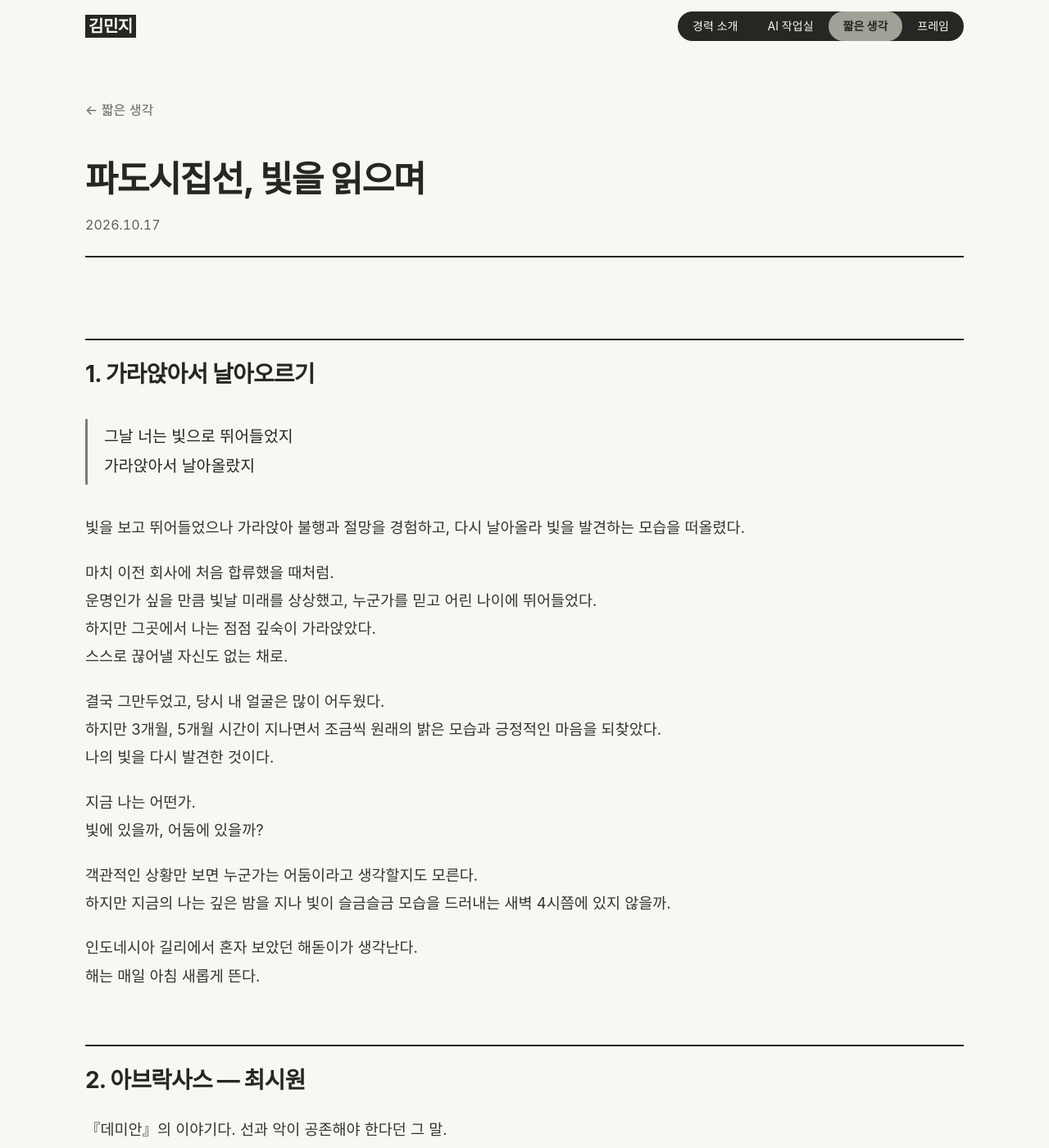
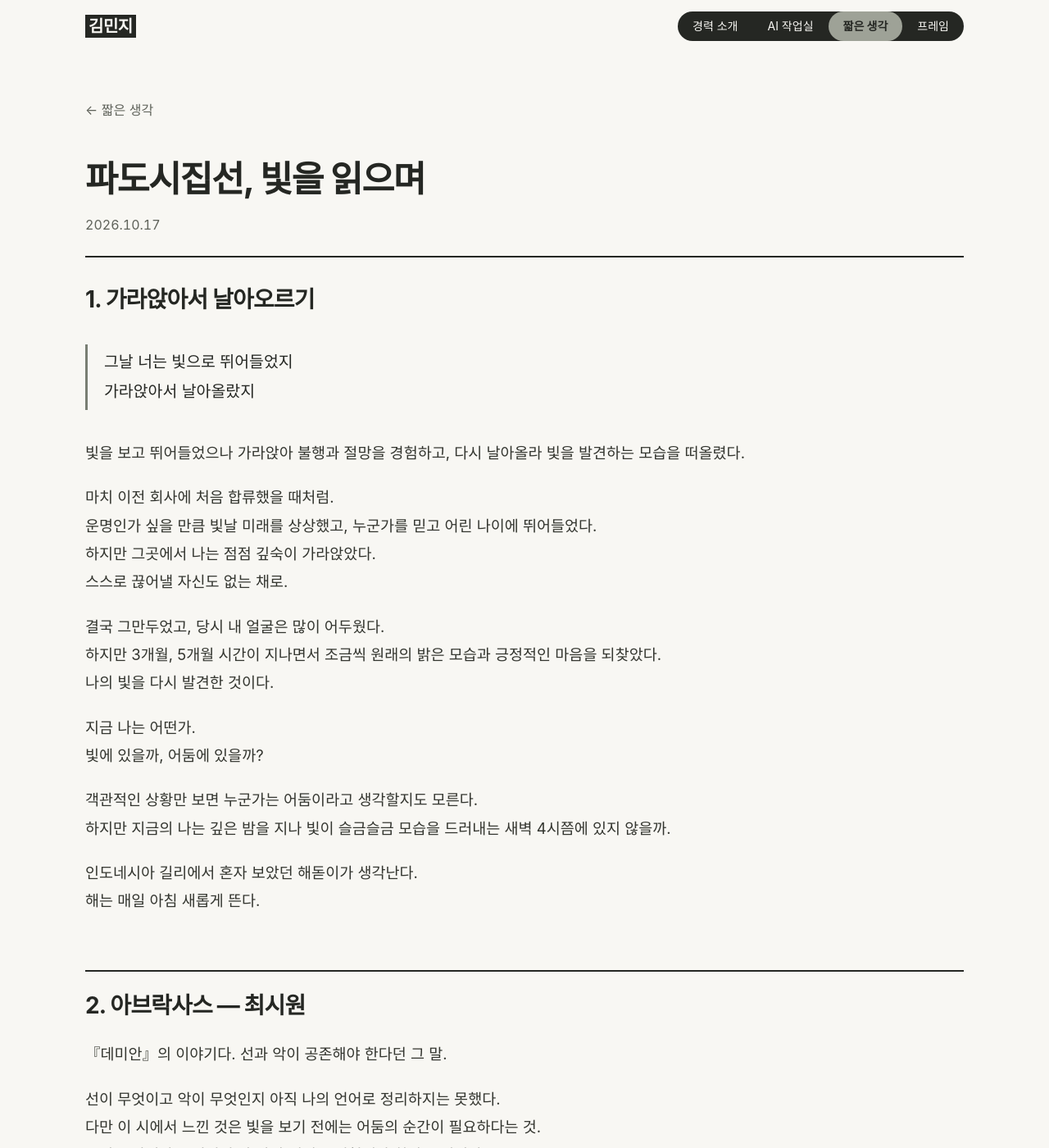
Before and after one commit to k-im-rose/k-im-rose.github.io, a Jekyll site: the page built from _thoughts/poetry-light.md, in a window 1280 px wide and 1400 px high. Shown: the whole window at 82% size. Built offline with Jekyll 4.4.1, drawn with Linux system fonts in a browser that asks for light colours; some web fonts are replaced.

Commit message:
짧은 생각: 본문 첫 제목 위 중복 구분선 제거
Co-Authored-By: Claude Haiku 5.5 <noreply@anthropic.com>

```diff
--- a/assets/css/cv.css
+++ b/assets/css/cv.css
@@ -449,6 +449,8 @@ a.work-row:hover small { color: #fff; }
 .thought.work { max-width: none; }
 .thought .subtitle { margin: 10px 0 0; font-size: 20px; color: var(--soft); line-height: 1.5; }
 .work .thought-body h2 { margin: 2.4em 0 .8em; padding-top: 22px; border-top: 2px solid var(--ink); font-size: 28px; font-weight: 700; }
+/* 본문 맨 위 첫 제목은 위 날짜 선과 겹치지 않도록 구분선 제거 */
+.work .thought-body > h2:first-child { margin-top: 0; padding-top: 0; border-top: 0; }
 .work .thought-body h3 { margin: 1.8em 0 .6em; font-size: 21px; font-weight: 700; letter-spacing: -0.03em; color: var(--ink); }
 .work .thought-body h4 { margin: 1.6em 0 .5em; font-size: 18px; font-weight: 700; color: var(--ink); }
 .work .thought-body ul, .work .thought-body ol { margin: 0 0 1.1em; padding-left: 1.3em; }
```
